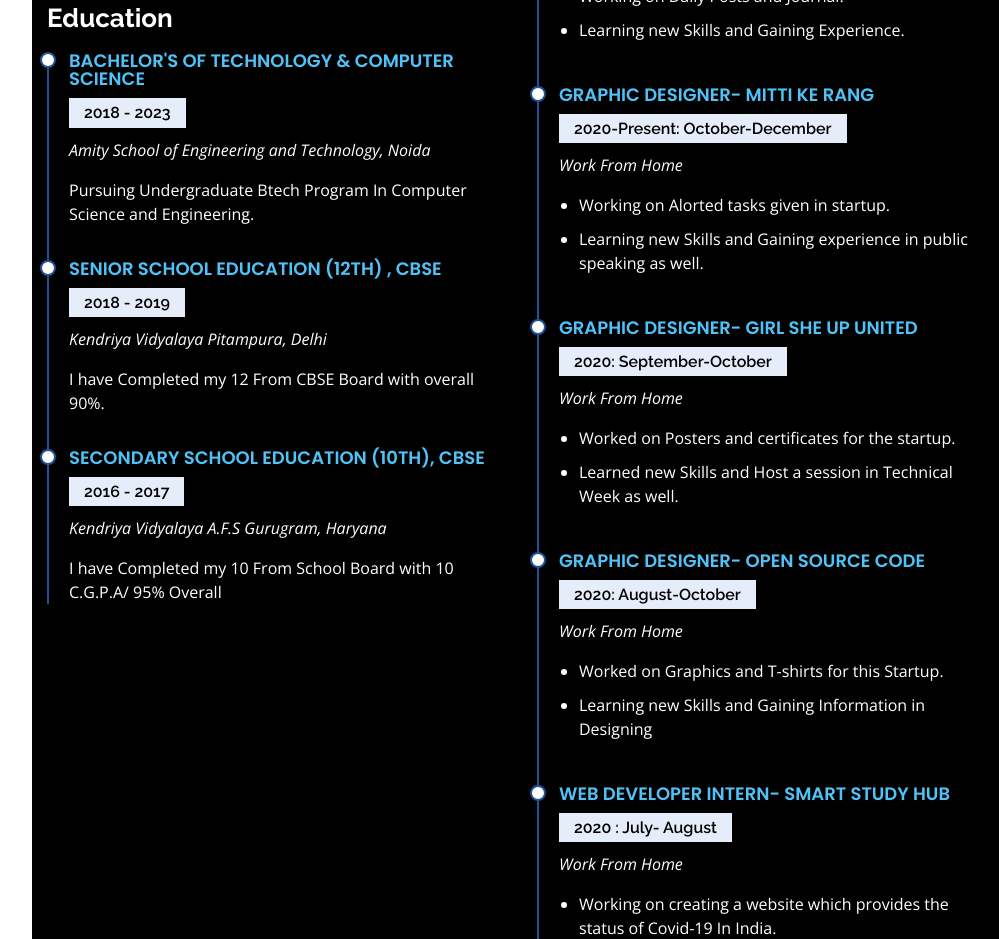
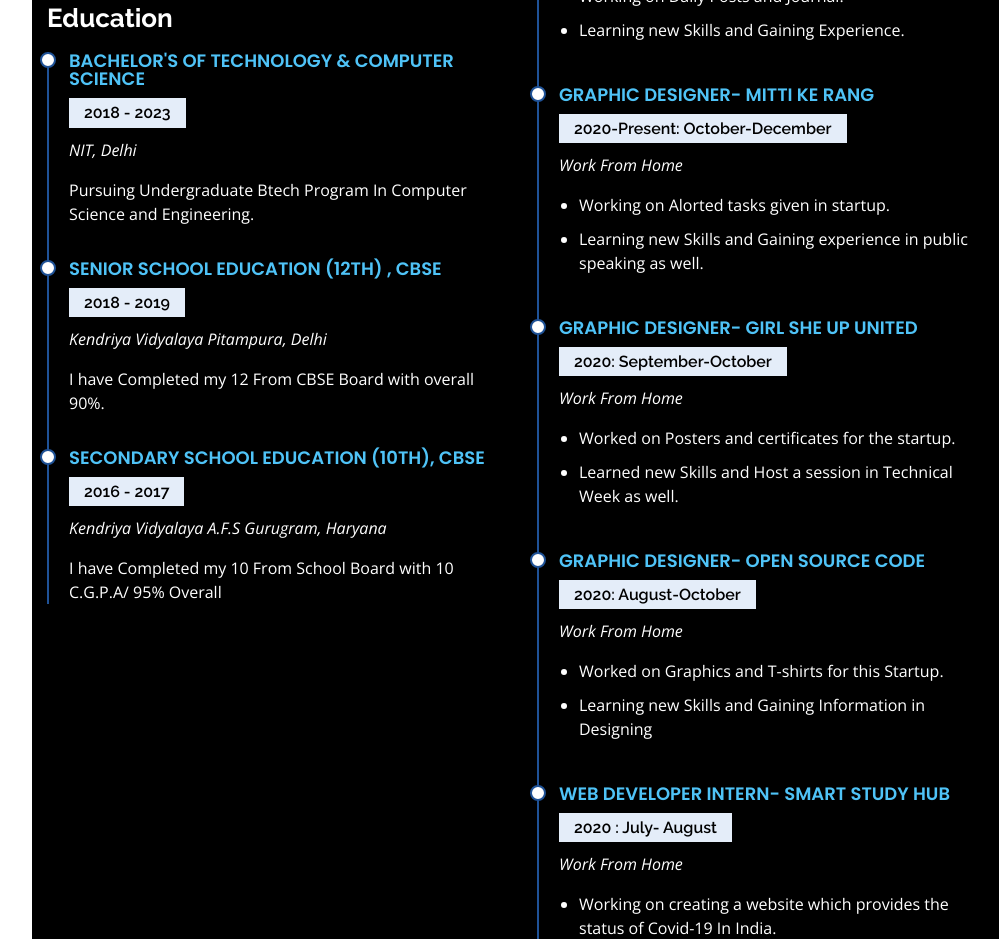
Before and after one commit to dipsaili2001/Portfolio, a plain HTML site: page index.html in a window 1280 px wide. Shown: the part 2875-3814 px from the top of the page, without its empty margins (268-1267 px from the left). Drawn offline with nearby package versions, Linux system fonts and the light colour scheme.

Commit message:
Update index.html

```diff
--- a/index.html
+++ b/index.html
@@ -269,7 +269,7 @@
             <div class="resume-item">
               <h4>Bachelor's of Technology &amp; Computer Science</h4>
               <h5>2018 - 2023</h5>
-              <p><em>Amity School of Engineering and Technology, Noida</em></p>
+              <p><em>NIT, Delhi</em></p>
               <p> Pursuing Undergraduate Btech Program In Computer Science and Engineering.</p>
             </div>
             <div class="resume-item">
```
